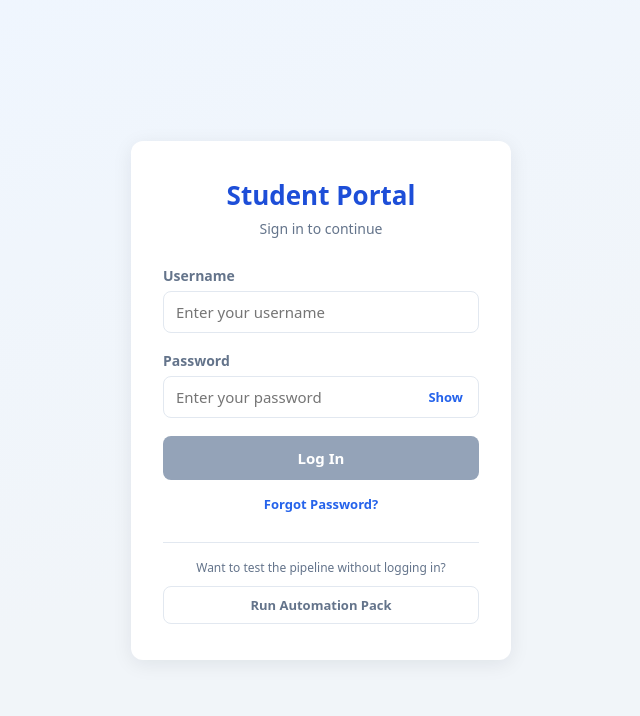
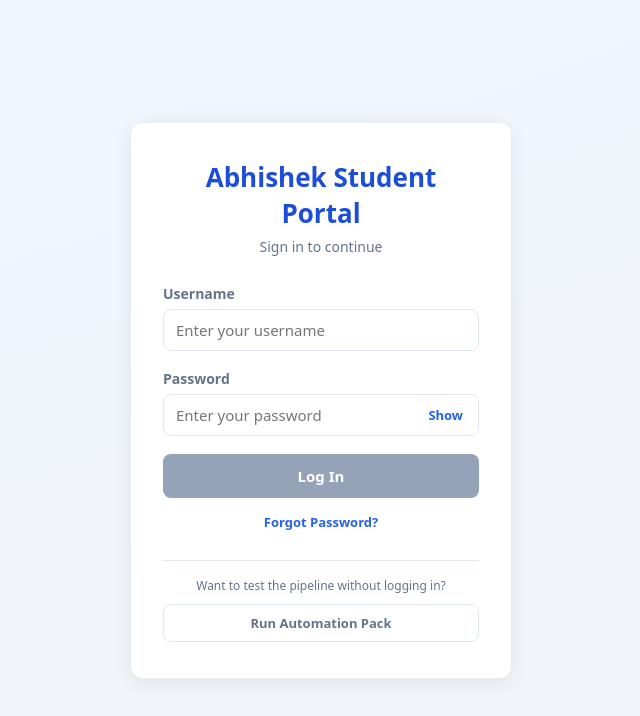
Before and after one commit to VibhavKul/Student_Portal, a React (Vite) app: page /login in a window 1280 px wide. Shown: the top 716 px of the page, without its empty margins (319-959 px from the left). Built offline with nearby package versions, Linux system fonts and the light colour scheme.

Commit message:
Name changed

```diff
--- a/src/pages/Login.jsx
+++ b/src/pages/Login.jsx
@@ -48,7 +48,7 @@ export default function Login() {
   return (
     <div className="auth-page">
       <div className="auth-card">
-        <h1 className="auth-title" data-testid="login-title-display">Student Portal</h1>
+        <h1 className="auth-title" data-testid="login-title-display">Abhishek Student Portal</h1>
         <p className="auth-subtitle">Sign in to continue</p>
 
         <form onSubmit={handleSubmit} noValidate>
```
